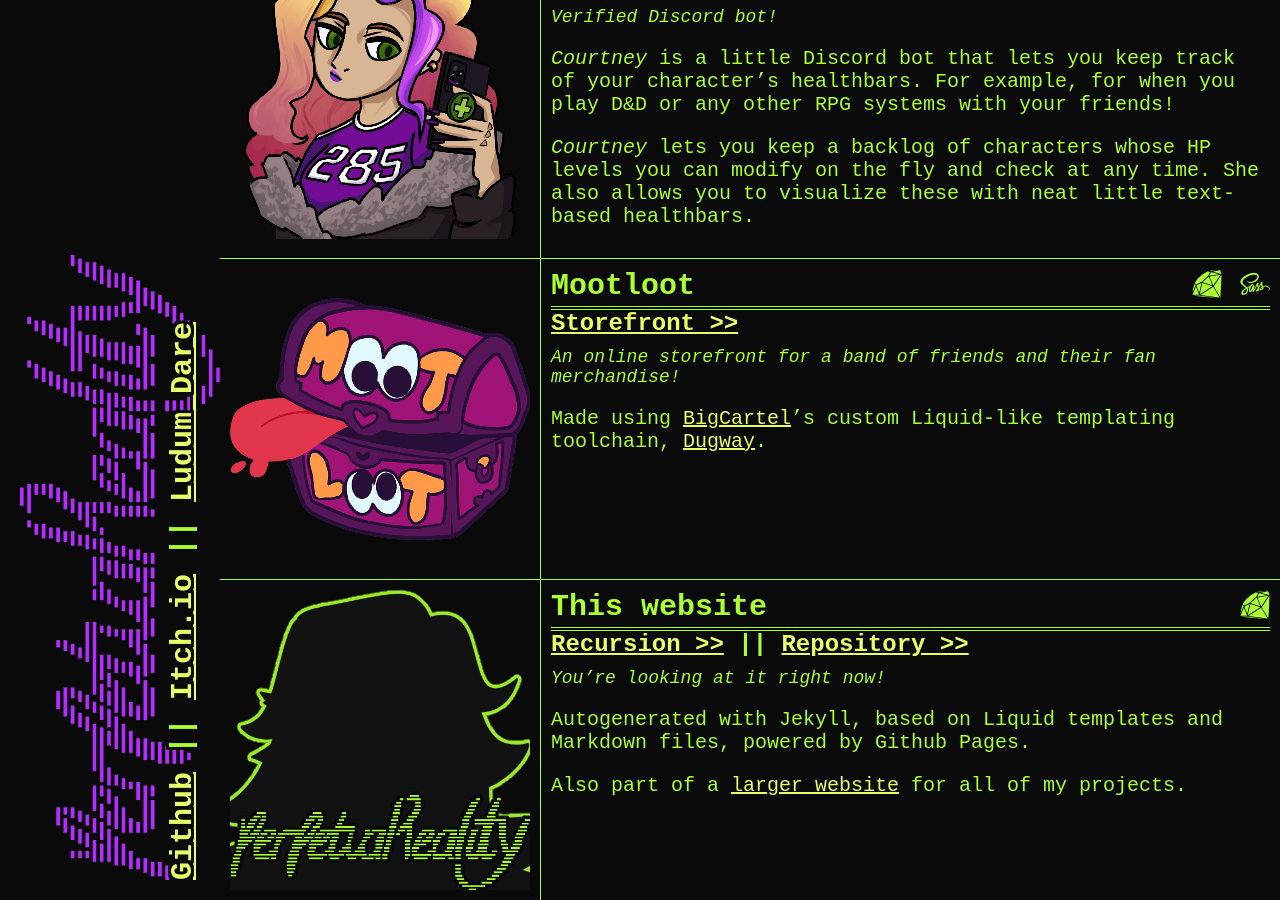
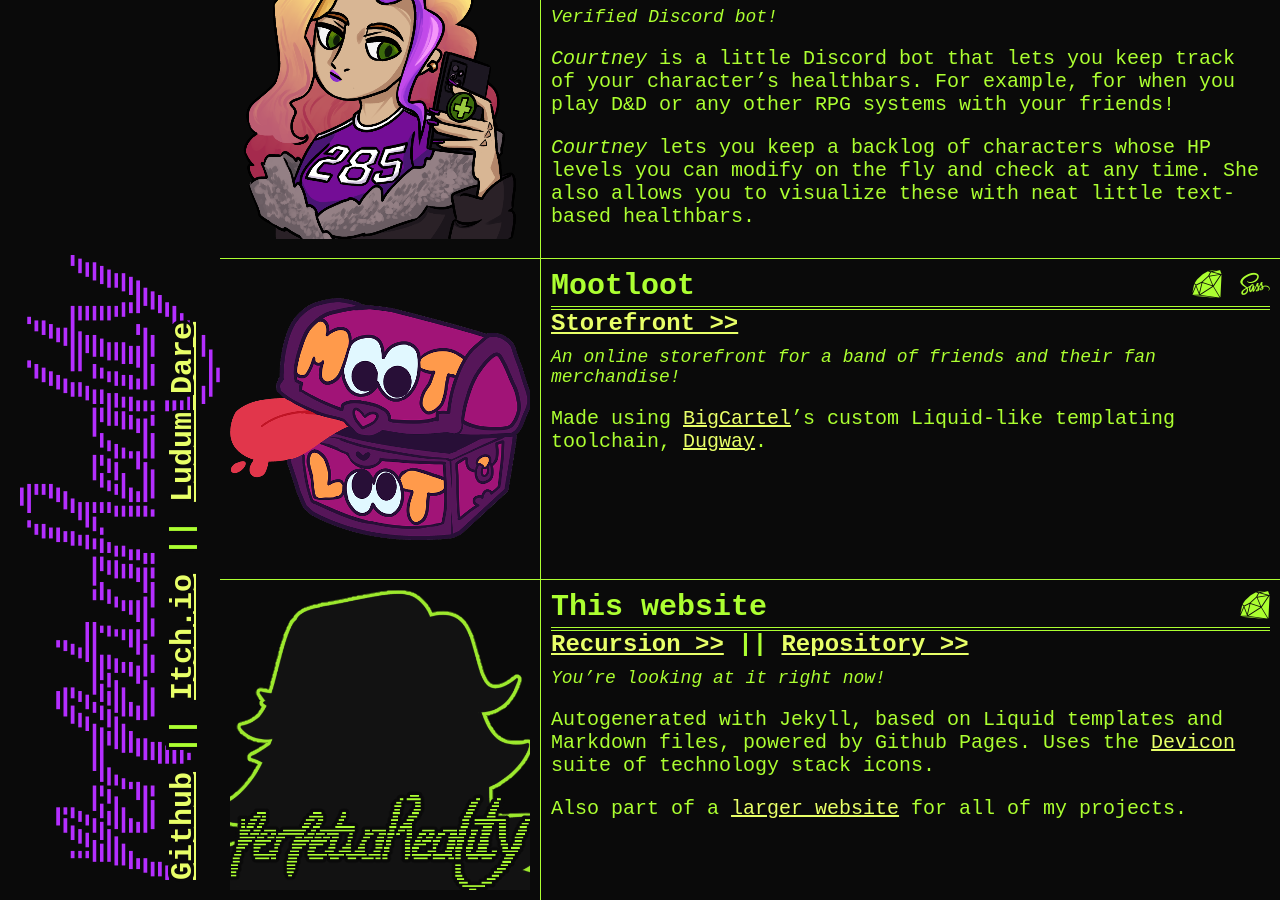
Before and after one commit to perpetuaReality/perpetuaReality.github.io, a Jekyll site: the page built from index.html, in a window 1280 px wide and 900 px high, scrolled down 1497 px. Built offline with Jekyll 4.4.1, drawn with Linux system fonts in a browser that asks for light colours; some web fonts are replaced.

Commit message:
Added favicon. Added Devicon shoutout to website description.

```diff
--- a/_bots/2_perpetuareality.md
+++ b/_bots/2_perpetuareality.md
@@ -11,6 +11,6 @@
 ---
 ### You're looking at it right now!
 
-Autogenerated with Jekyll, based on Liquid templates and Markdown files, powered by Github Pages.
+Autogenerated with Jekyll, based on Liquid templates and Markdown files, powered by Github Pages. Uses the [Devicon](https://devicon.dev/) suite of technology stack icons.
 
 Also part of a [larger website](https://perpetuareality.com) for all of my projects.
--- a/index.html
+++ b/index.html
@@ -13,6 +13,10 @@
       rel="stylesheet"
       type='text/css'
       href="https://cdn.jsdelivr.net/gh/devicons/devicon@latest/devicon.min.css" />
+    <link
+      rel="shortcut icon"
+      type="image/png"
+      href="/favicon.png">
   </head>
   <body>
     <div id="wrapper">
```
Also changed, not shown: favicon.png (added).
